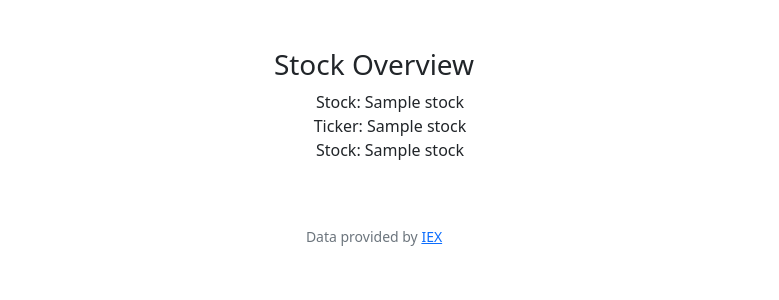
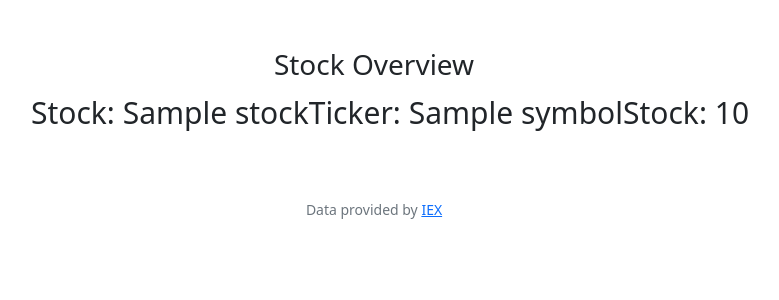
Before and after one commit to Hard-Luck/cs-50, a Flask app: template finance/templates/quoted.html in a window 1280 px wide. Shown: the part 76-376 px from the top of the page, without its empty margins (266-1045 px from the left). Run offline with Flask 2, Linux system fonts and the light colour scheme; the template is opened without the code that fills it: most values are stand-ins (such as "Sample title", 1, 10 or a date in 2020); some libraries are stand-ins or nearby versions.

Commit message:
Wed, Mar 9, 2022, 10:41 PM +00:00

```diff
--- a/finance/static/styles.css
+++ b/finance/static/styles.css
@@ -24,3 +24,13 @@ nav .navbar-brand .green
 .reg-form{
     padding-bottom: 5px
 }
+
+.stocks{
+    font-size: 30px;
+    text-align: left;
+}
+
+.stock-container{
+    justify-content: center;
+    display: flex;
+}
--- a/finance/templates/quoted.html
+++ b/finance/templates/quoted.html
@@ -3,8 +3,8 @@
 {% block main %}
 
 <h3>Stock Overview</h3>
-<ul style="list-style: none">
-            <li>Stock: {{ stock.name }}</li>
-            <li>Ticker: {{ stock.name }}</li>
-            <li>Stock: {{ stock.name }}</li>
+<ul style="list-style: none" class="stock-container">
+            <li class="stocks">Stock: {{ stock.name }}</li>
+            <li class="stocks">Ticker: {{ stock.symbol }}</li>
+            <li class="stocks">Stock: {{ stock.price }}</li>
 {% endblock %}
```
